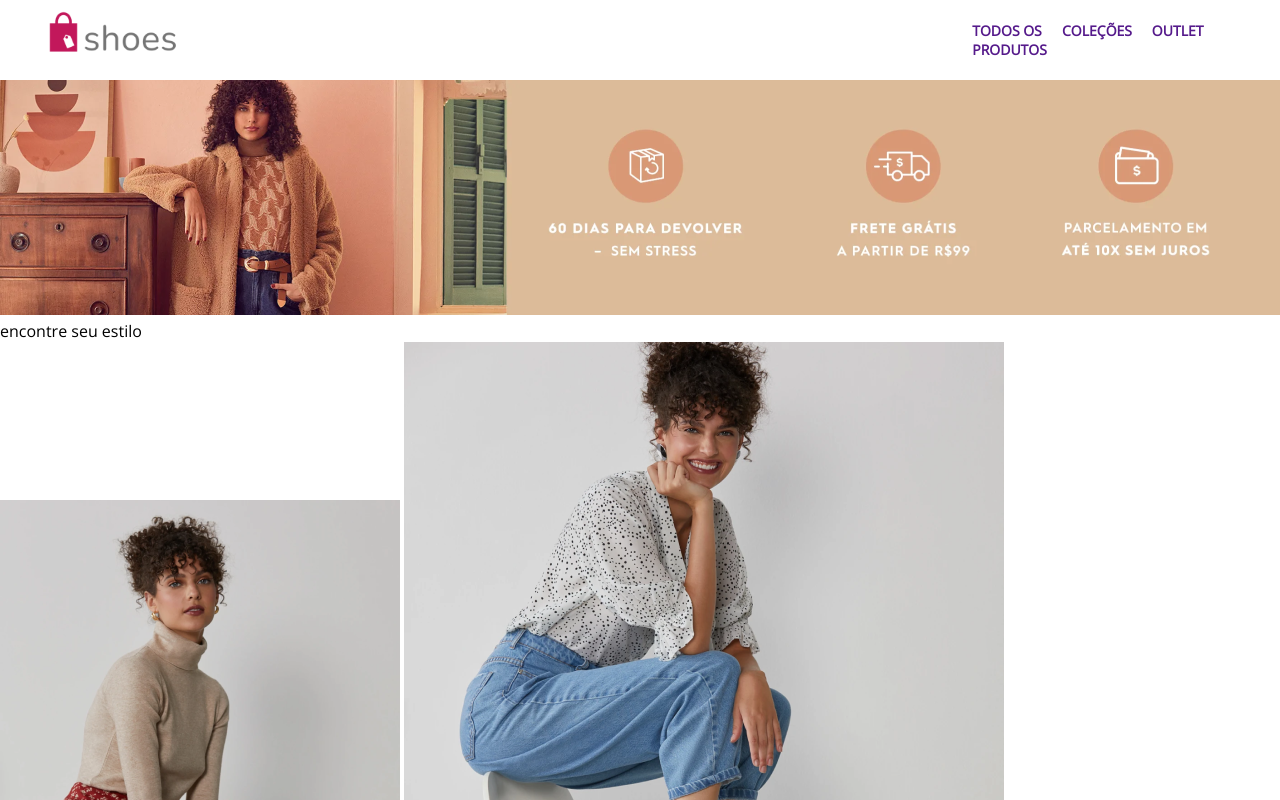
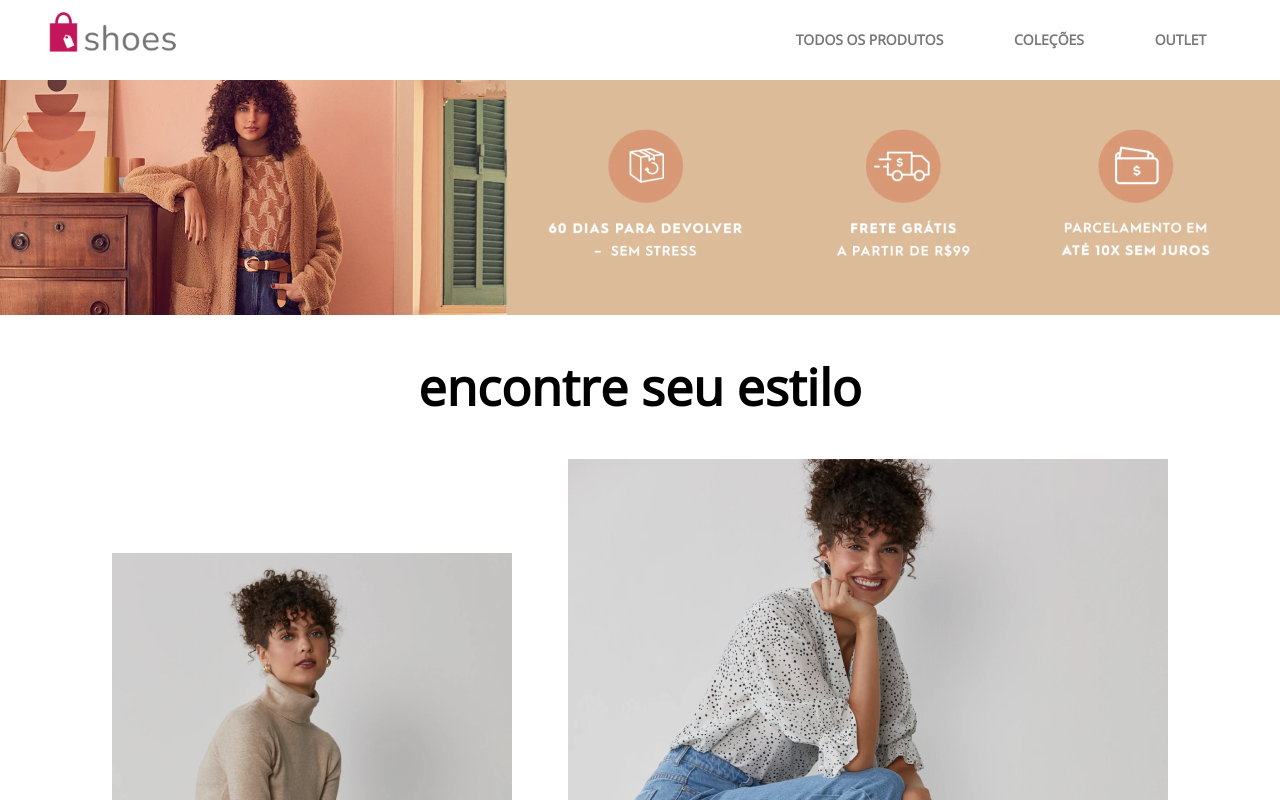
Before and after one commit to marquesaline/shoes-store, a plain HTML site: page index.html in a window 1280 px wide. Shown: the top 800 px of the page. Drawn offline with nearby package versions, Linux system fonts and the light colour scheme.

Commit message:
ajustes no css do main

```diff
--- a/index.html
+++ b/index.html
@@ -15,7 +15,7 @@
         <div class="headerLogo">
             <img id="logoHeader" src="img/ShoesStore-Images/logo-color.png" alt="logo da loja">
         </div>
-        <div>
+        <div class="divNav">
             <nav>
                 <ul>
                     <li><a href="">TODOS OS PRODUTOS</a></li>
@@ -29,14 +29,14 @@
         <div class="banner">
             <img src="img/ShoesStore-Images/banner.png" alt="mulher de cabelos cacheados e ao lado as vantagens que a loja oferece">
         </div>
-        <section>
+        <section class="sectionEstilo">
             <p>encontre seu estilo</p>
-            <div>
-                <img src="img/ShoesStore-Images/photoshoot-1.png" alt="">
-                <img src="img/ShoesStore-Images/photoshoot-2.png" alt="">
+            <div class="estiloImagens">
+                <img id="estiloImg1" src="img/ShoesStore-Images/photoshoot-1.png" alt="">
+                <img id="estiloImg2" src="img/ShoesStore-Images/photoshoot-2.png" alt="">
             </div>
         </section>
-        <section>
+        <section class="sectionSapatos">
             <p>30% OFF</p>
             <div>
                 <div class="sapatos">
--- a/style.css
+++ b/style.css
@@ -17,29 +17,61 @@ li {
 }
 header {
     display: flex;
-    margin: 0% 3%;
     align-items: center;
     justify-content: space-between;
     flex-wrap: wrap;
-
+    padding-left: 3%;
+    padding-right: 3%;
 }
 
 #logoHeader {
     width: 150px;
     height: auto;
 }
+.divNav {
+    width: 40%;
+
+}
 nav {
-    color: #777777;
     font-size: 14px;
     font-weight: 600;
+
 }
 nav ul {
     display: flex;
+    justify-content: space-around;
+}
+
+nav a {
+    text-decoration: none;
+    color: #777777;
+}
+.banner {
+    display: flex;
+}
+.banner img {
+    width: 100%;
+    height: 235px;
+}
+.sectionEstilo {
+    padding-top: 3%;
+    padding-bottom: 5%;
 
 }
-nav li {
-    width: 100%;
+.sectionEstilo p {
+    text-align: center;
+    font-size: 50px;
+    font-weight: bold;
+    padding-bottom: 3%;
 }
-nav a {
-    text-decoration: none;
+.estiloImagens {
+   text-align: center;
+
 }
+#estiloImg1 {
+    margin-right: 2%;
+    padding-bottom: 5%;
+}
+#estiloImg2 {
+    margin-left: 2%;
+}
```
